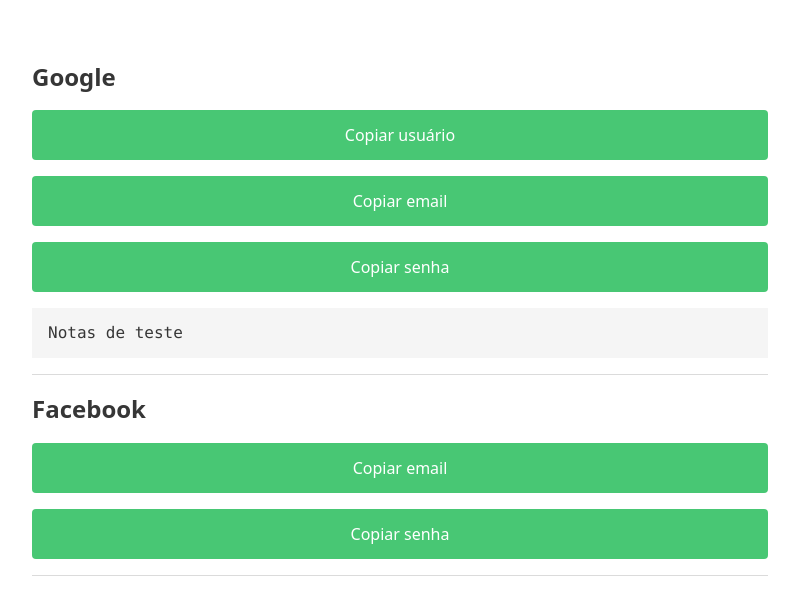
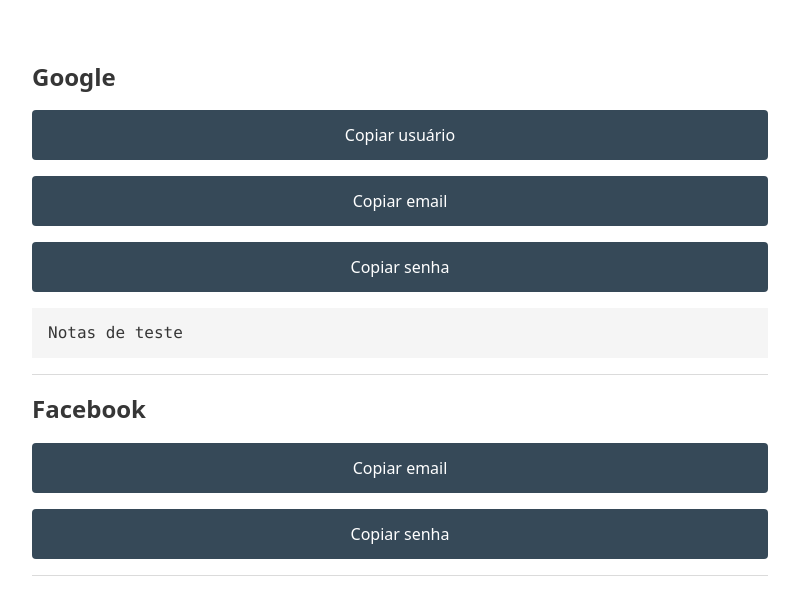
Before and after one commit to RodrigoWebDev/offline-password-manager, a plain HTML site: page index.html in a window 1280 px wide. Shown: the part 62-660 px from the top of the page, without its empty margins (240-1039 px from the left). Drawn offline with Linux system fonts and the light colour scheme.

Commit message:
change button colors

```diff
--- a/index.html
+++ b/index.html
@@ -20,11 +20,16 @@
       padding: 0 16px;
     }
 
-    button{
+    [type=submit], button:not([type]){
       display: block;
       width: 100%;
       height: 50px;
       margin-bottom: 16px;
+      background-color: #364958;
+    }
+
+    [type=submit]:enabled:hover, button:not([type]):enabled:hover{
+      background-color: #26343e;
     }
 
     pre{
```
